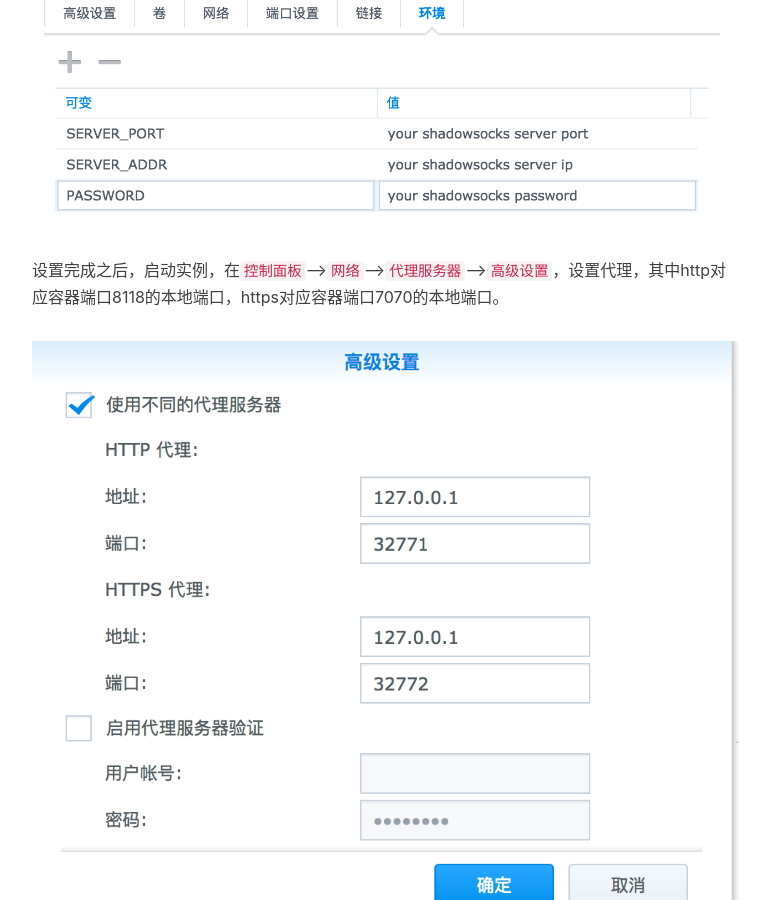
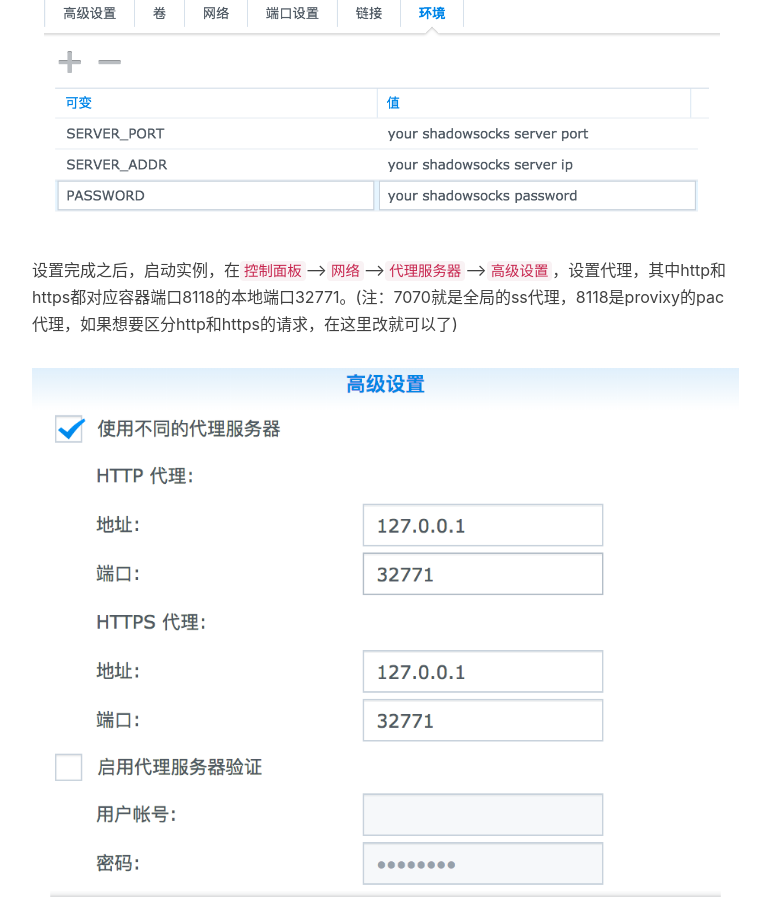
Before and after one commit to GOOD21/GOOD21.github.io, a Jekyll site: the page built from _posts/2016-11-23-nas-docker-ss-cloudsync.md, in a window 1280 px wide and 900 px high, scrolled down 2266 px. Shown: the whole window, without its empty margins (233-1003 px from the left). Built offline with Jekyll 4.4.1, drawn with Linux system fonts in a browser that asks for light colours; nearby versions of some CDN libraries; comment, search, counter and statistics services are not loaded.

Commit message:
nas-docker-ss-cloudsync

```diff
--- a/_posts/2016-11-23-nas-docker-ss-cloudsync.md
+++ b/_posts/2016-11-23-nas-docker-ss-cloudsync.md
@@ -35,7 +35,7 @@ Synolocy DSM里面的**Docker**简直屌爆了，有了它你能干的事情就
 
 ![4](/img/in-post/nas-docker-ss-cloudsync/4.png)
 
-设置完成之后，启动实例，在`控制面板`-->`网络`-->`代理服务器`-->`高级设置`，设置代理，其中http对应容器端口8118的本地端口，https对应容器端口7070的本地端口。
+设置完成之后，启动实例，在`控制面板`-->`网络`-->`代理服务器`-->`高级设置`，设置代理，其中http和https都对应容器端口8118的本地端口32771。(注：7070就是全局的ss代理，8118是provixy的pac代理，如果想要区分http和https的请求，在这里改就可以了)
 
 ![5](/img/in-post/nas-docker-ss-cloudsync/5.png)
 
```
Also changed, not shown: img/in-post/nas-docker-ss-cloudsync/5.png.
